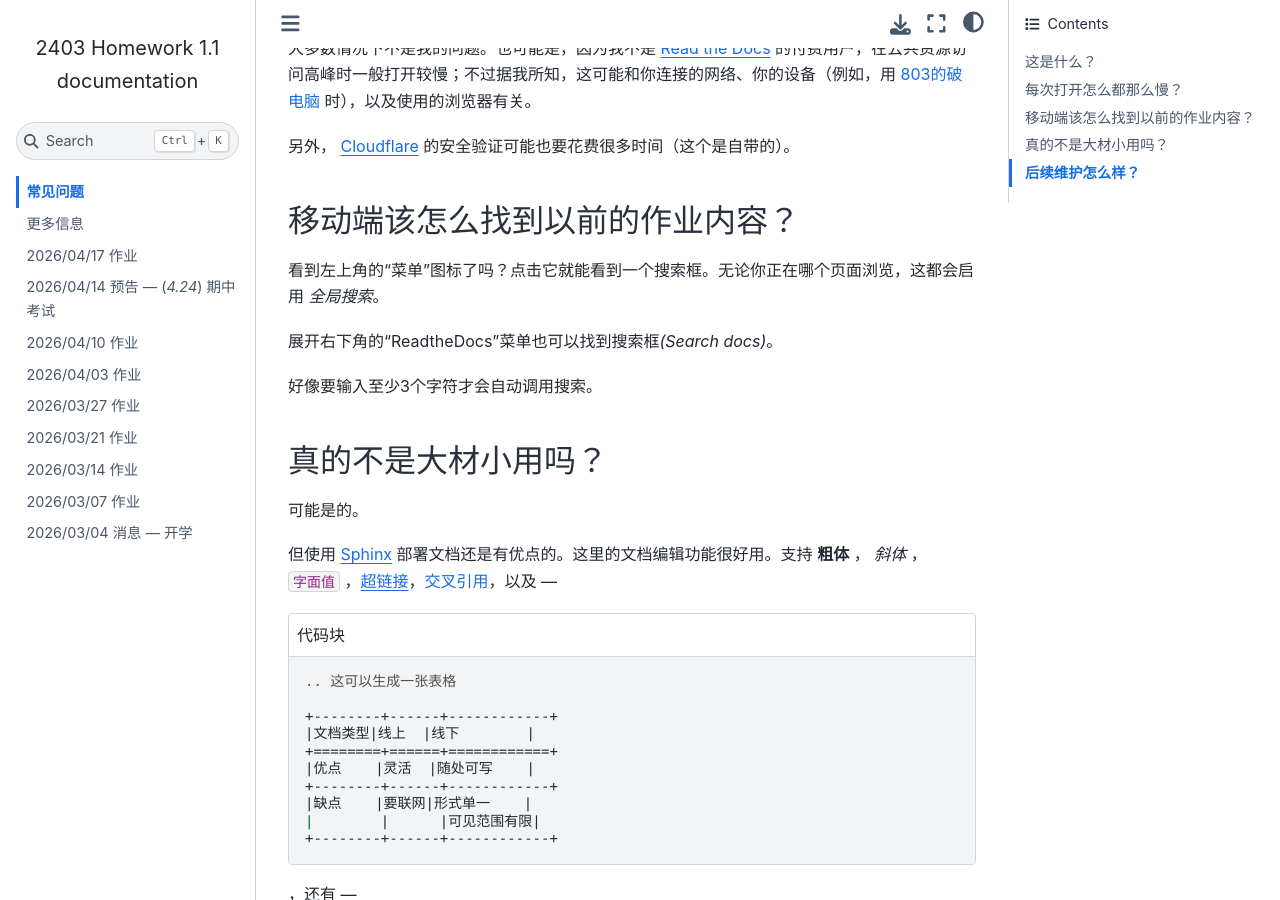
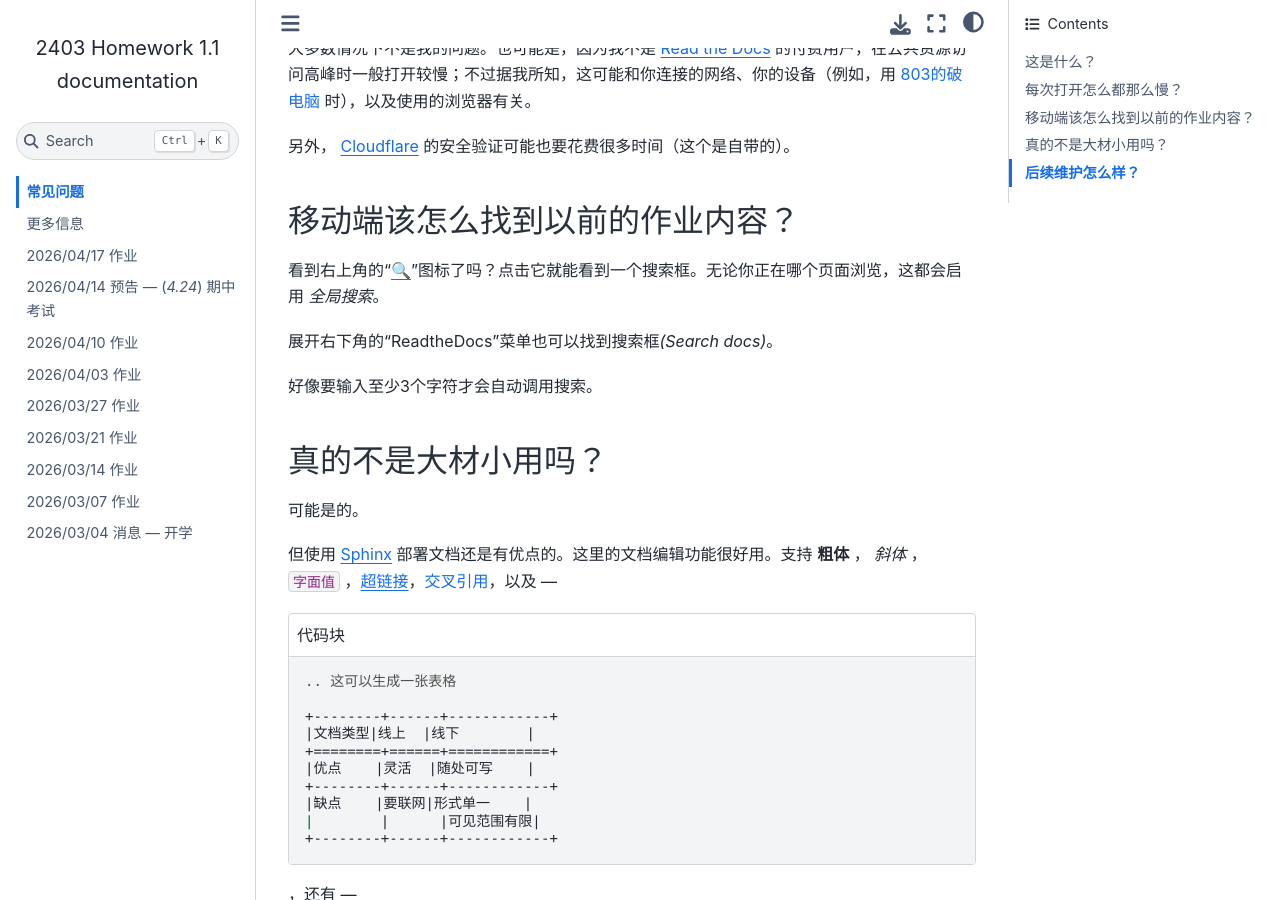
Before and after one commit to Sail-in-1024/2403-Homework, a Sphinx documentation site: the page built from docs/source/faq.rst, in a window 1280 px wide and 900 px high, scrolled down 704 px. Built offline with Sphinx 7.4.7 and the Sphinx Book theme 1.1.4, drawn with Linux system fonts in a browser that asks for light colours.

Commit message:
更新 faq.rst
更新当前主题下的搜索方式

```diff
--- a/docs/source/faq.rst
+++ b/docs/source/faq.rst
@@ -39,7 +39,7 @@
 移动端该怎么找到以前的作业内容？
 --------------------------------
 
-看到左上角的“菜单”图标了吗？点击它就能看到一个搜索框。无论你正在哪个页面浏览，这都会启用 *全局搜索*。
+看到右上角的“`🔍 <search.html>`_”图标了吗？点击它就能看到一个搜索框。无论你正在哪个页面浏览，这都会启用 *全局搜索*。
 
 展开右下角的“ReadtheDocs”菜单也可以找到搜索框\ *(Search docs)*\ 。
 
```
